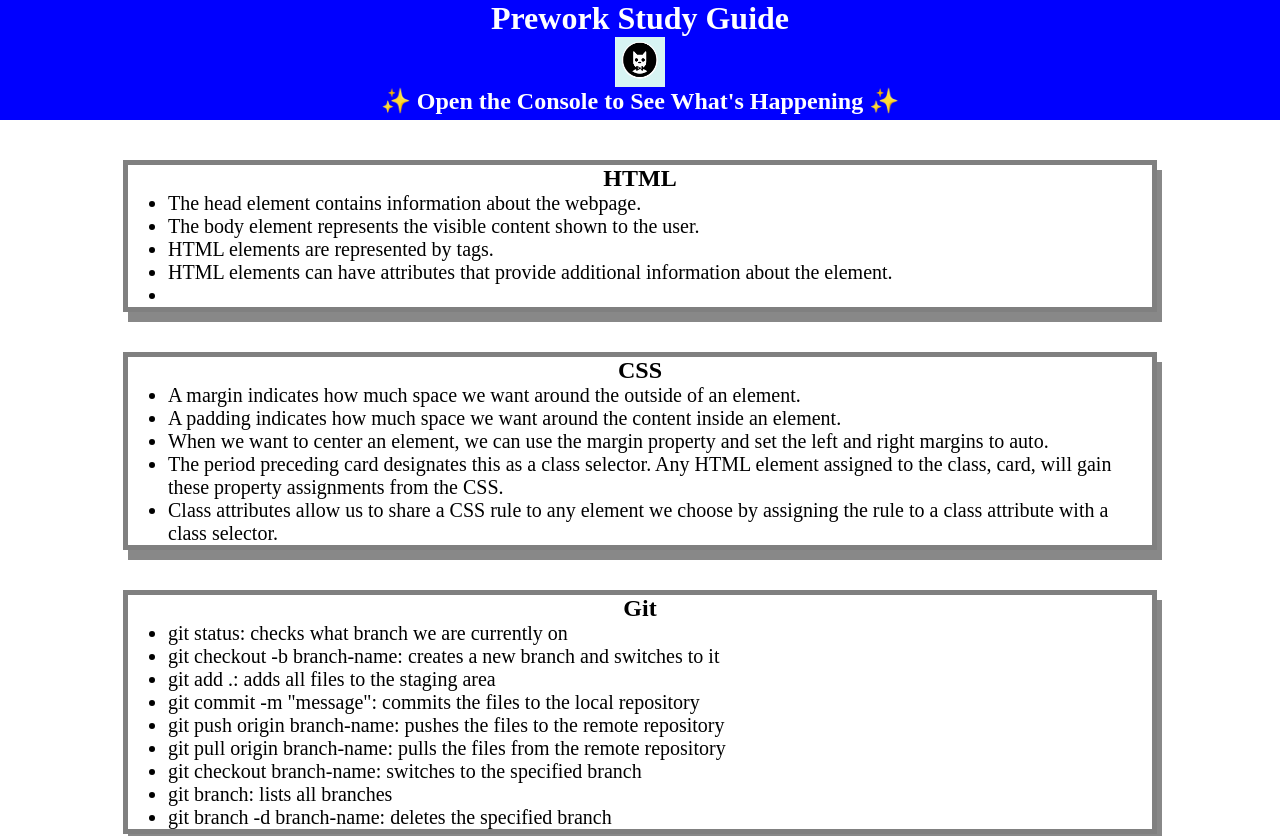
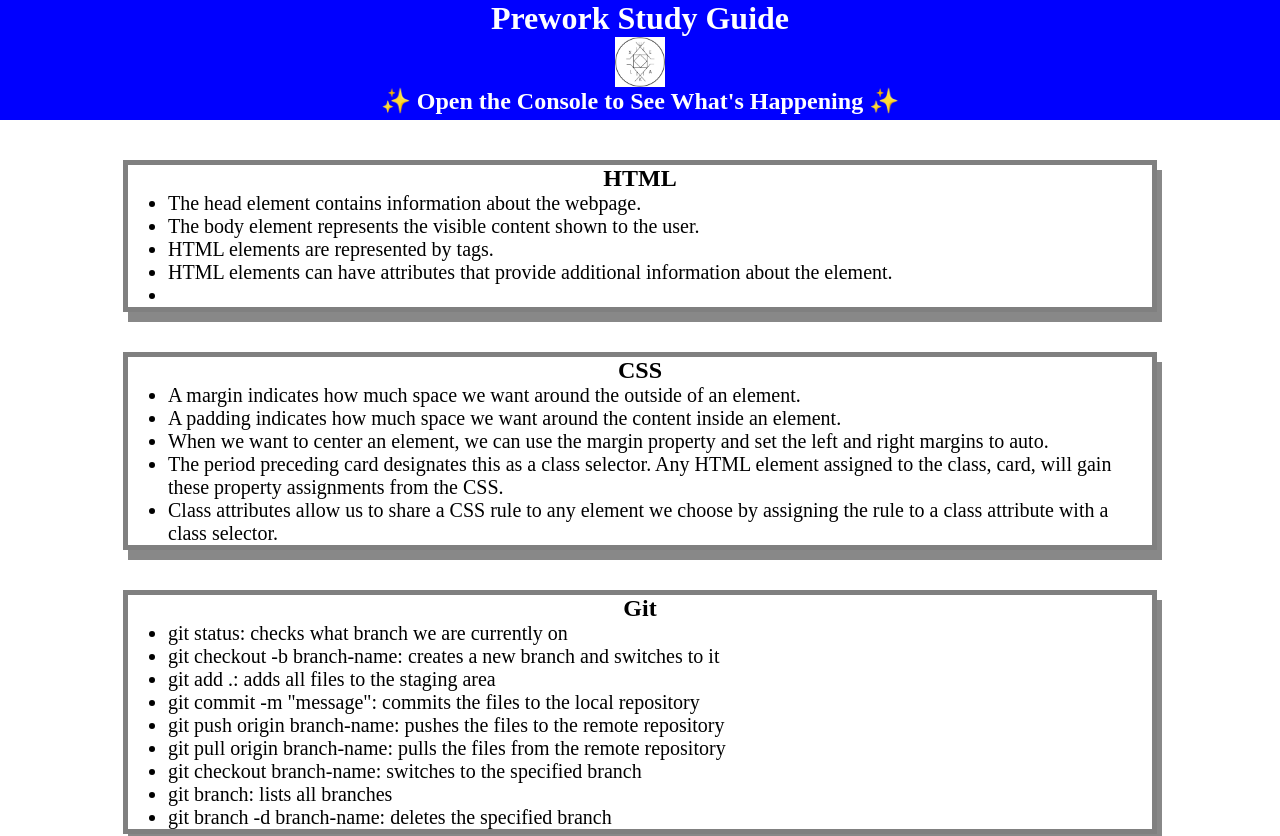
Before and after one commit to XelaukDain/prework-study-guide, a plain HTML site: page index.html in a window 1280 px wide. Shown: the top 836 px of the page. Drawn offline with Linux system fonts and the light colour scheme.

Commit message:
updated the project README file and also added my own photo

```diff
--- a/index.html
+++ b/index.html
@@ -10,7 +10,7 @@
   <body>
     <header id="top">
       <h1>Prework Study Guide</h1>
-      <img src="./assets/bowtie-cat.png" alt="Profile image of cat wearing a bow tie." />
+      <img src="./assets/Xelauks Crux.png" alt="Profile image of cat wearing a bow tie." />
       <h2>✨ Open the Console to See What's Happening ✨</h2>
     </header>
     <main>
```
Also changed, not shown: assets/Xelauks Crux.png (added), assets/bowtie-cat.png (deleted), 1 other file.
